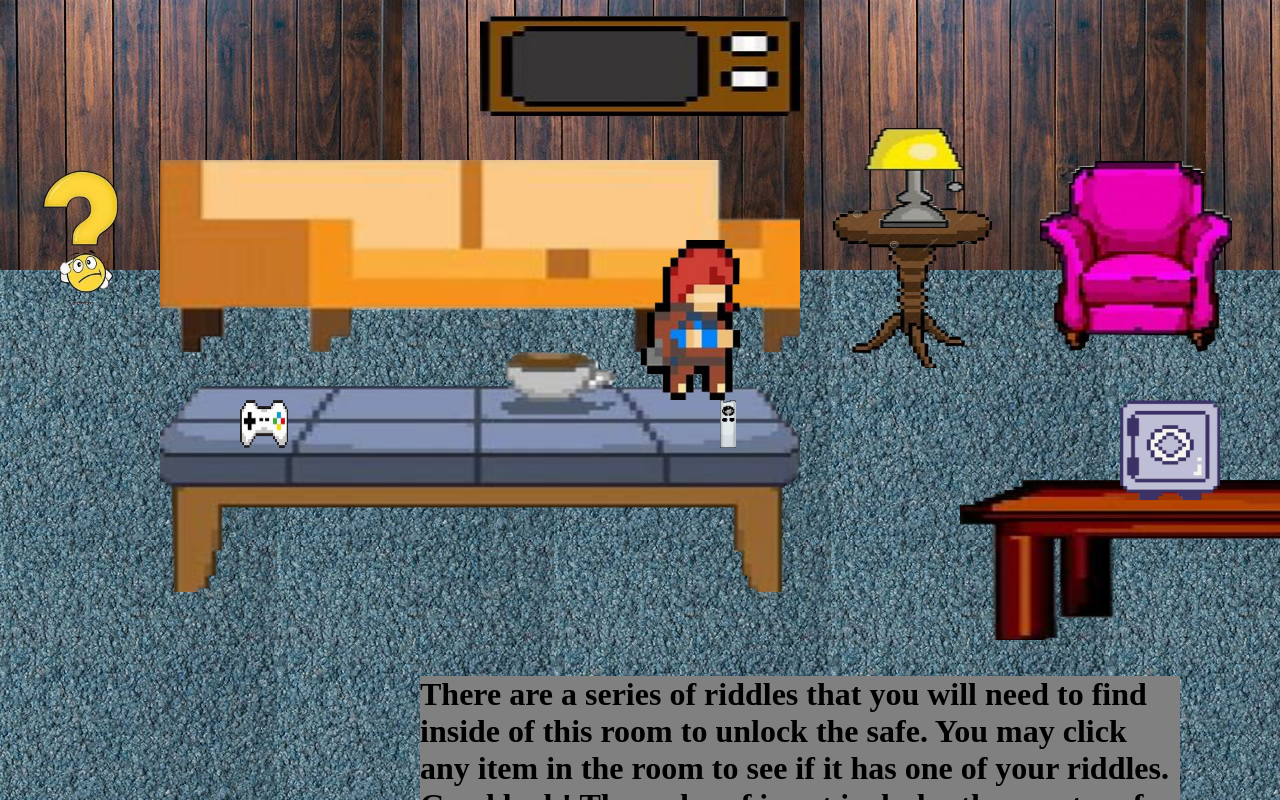
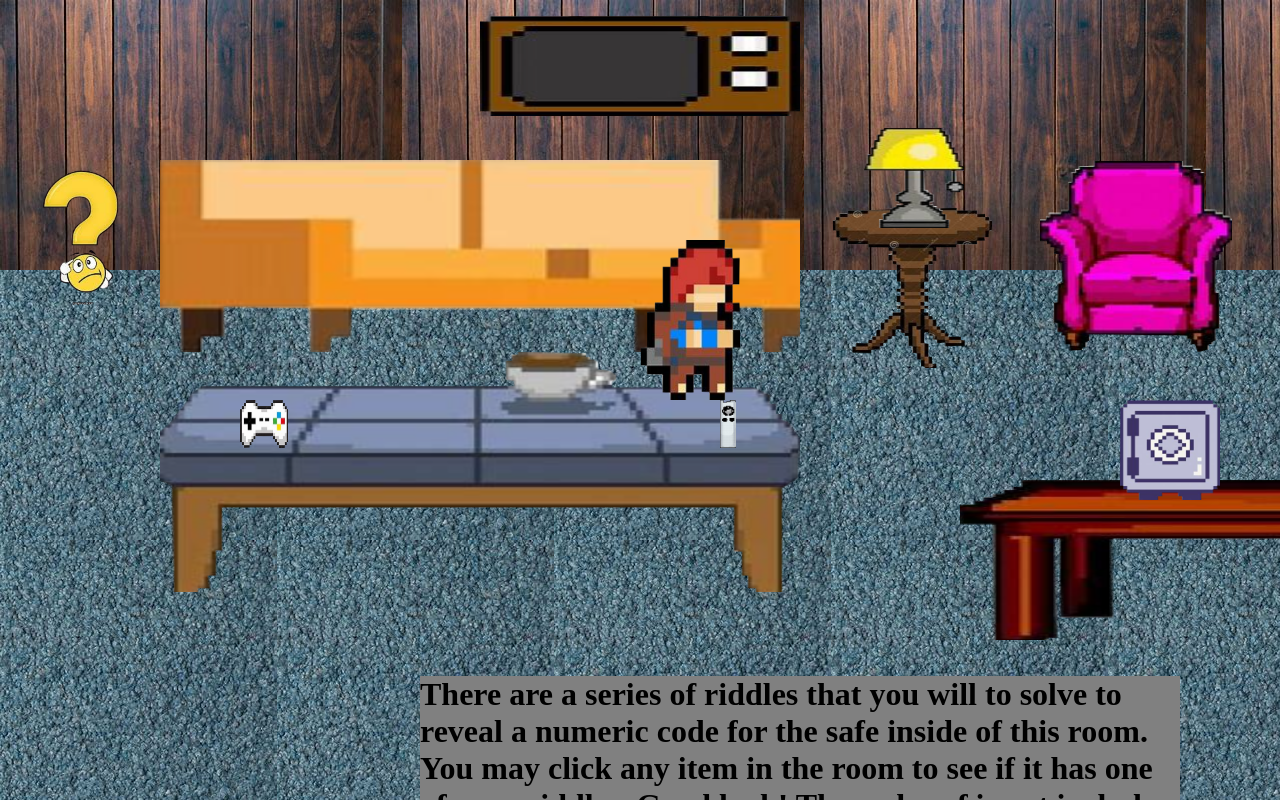
Before and after one commit to twedty/Video-Game, a plain HTML site: page index.html in a window 1280 px wide. Drawn offline with Linux system fonts and the light colour scheme.

Commit message:
added a better initial text for the mainbox on the start of the game

```diff
--- a/index.html
+++ b/index.html
@@ -20,7 +20,7 @@
         <img id="tv" src="./assets/tvV2.png" height="100" width="100" alt="TV">
     </div>
     <div class='textbox'>
-        <h1 id="main-box">There are a series of riddles that you will need to find inside of this room to unlock the safe. You may click any item in the room to see if it has one of your riddles. Good luck! The order of input includes these notes of references: </h1>
+        <h1 id="main-box">There are a series of riddles that you will to solve to reveal a numeric code for the safe inside of this room. You may click any item in the room to see if it has one of your riddles. Good luck! The order of input includes these notes of references: </h1>
     </div>
     <div>
         <button>All answers are numbers from 0-9. The HINT button is used if you are stuck</button>
```
